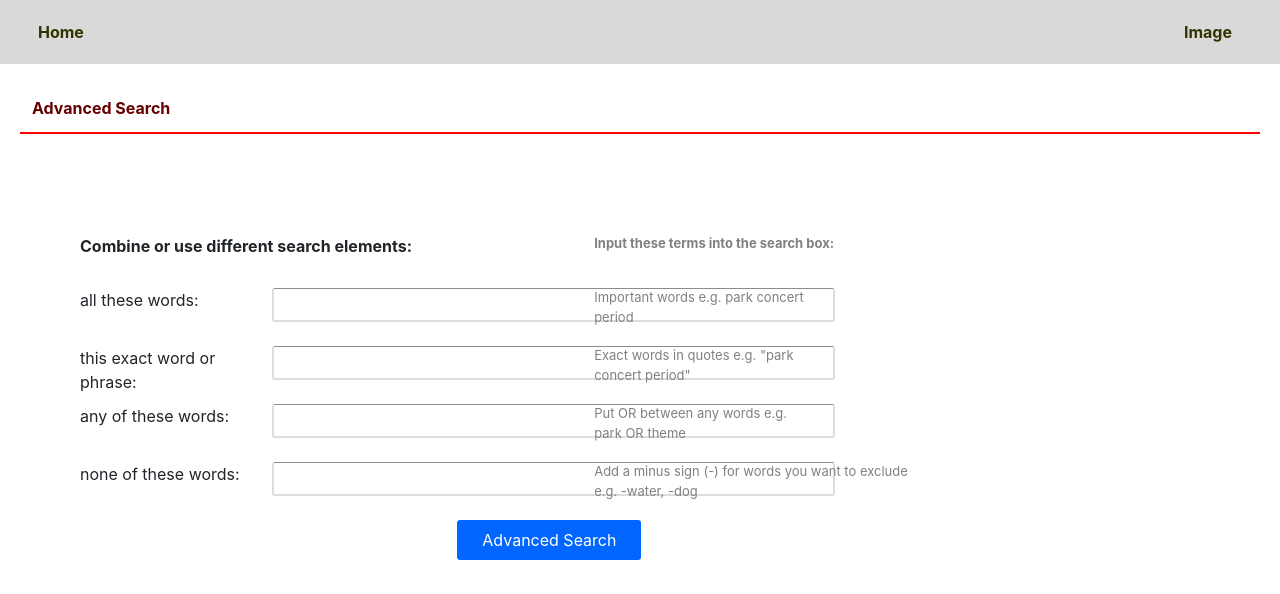
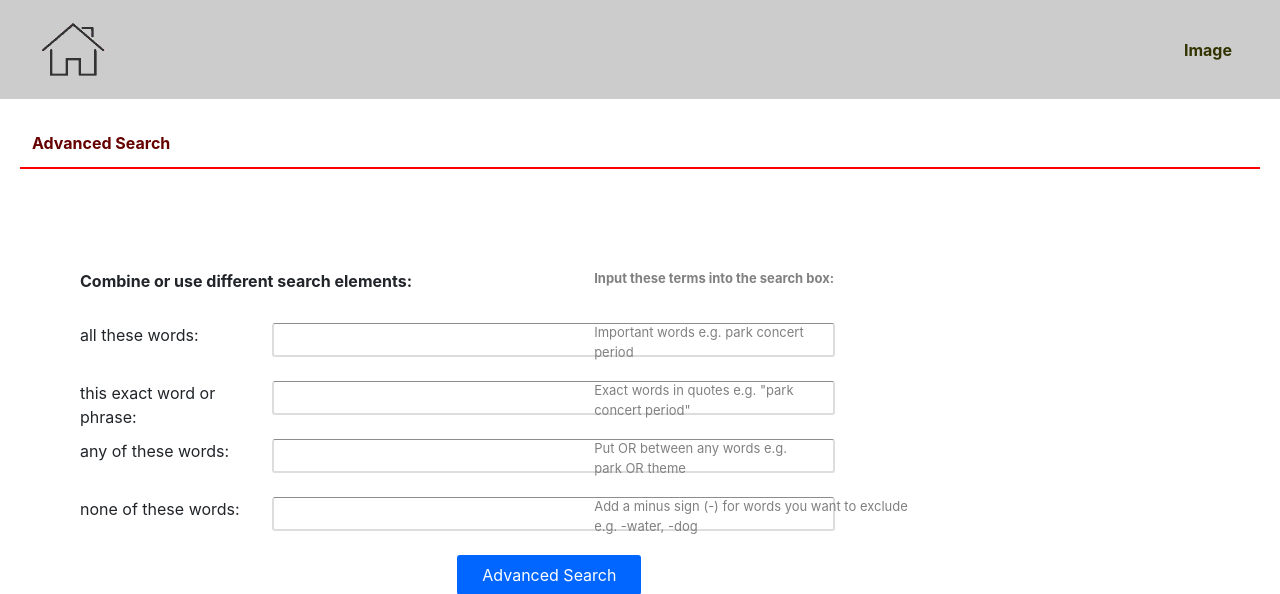
Before and after one commit to ashinsaini/ashinsaini.github.io, a PHP site: page /advanced_search.html in a window 1280 px wide. Shown: the top 594 px of the page. Run offline with PHP 8.4, Linux system fonts and the light colour scheme.

Commit message:
icons links added

```diff
--- a/search CS50 2020/advanced_search.html
+++ b/search CS50 2020/advanced_search.html
@@ -6,10 +6,10 @@
     <meta charset="utf-8">
     <title>Advanced Search CS50 2020</title>
   </head>
-  <header style="background-color:#d9d9d9">
+  <header style="background-color:#cccccc">
     <nav class="navbar navbar-expand-sm">
       <span>
-      <a href="index.html"><b>Home</b></a>
+      <a href="index.html"><img src="small home.png"></a>
       </span>
       <div class="navbar-collapse justify-content-end">
         <span>
--- a/search CS50 2020/image_search.html
+++ b/search CS50 2020/image_search.html
@@ -9,7 +9,7 @@
     <header>
       <nav>
         <span style="float:left">
-        <a href="index.html"><b>Home</b></a>
+          <a href="index.html"><img src="small home1.png"></a>
         </span>
         <div>
           <span style="float:right">
--- a/search CS50 2020/index.html
+++ b/search CS50 2020/index.html
@@ -7,9 +7,6 @@
     </head>
     <header>
       <nav>
-        <span style="float:left">
-        <a href="index.html"><b>Home</b></a>
-        </span>
         <div>
           <span style="float:right;">
           <a href="advanced_search.html"><b>Advanced Search</b></a>
--- a/search CS50 2020/search.css
+++ b/search CS50 2020/search.css
@@ -58,7 +58,7 @@
   div.container-center {
                 margin: 0;
                 position: absolute;
-                top: 35%;
+                top: 33%;
                 left: 50%;
                 transform: translate(-50%, -50%);
               }
```
Also changed, not shown: search CS50 2020/small home.png (added), search CS50 2020/small home1.png (added).
